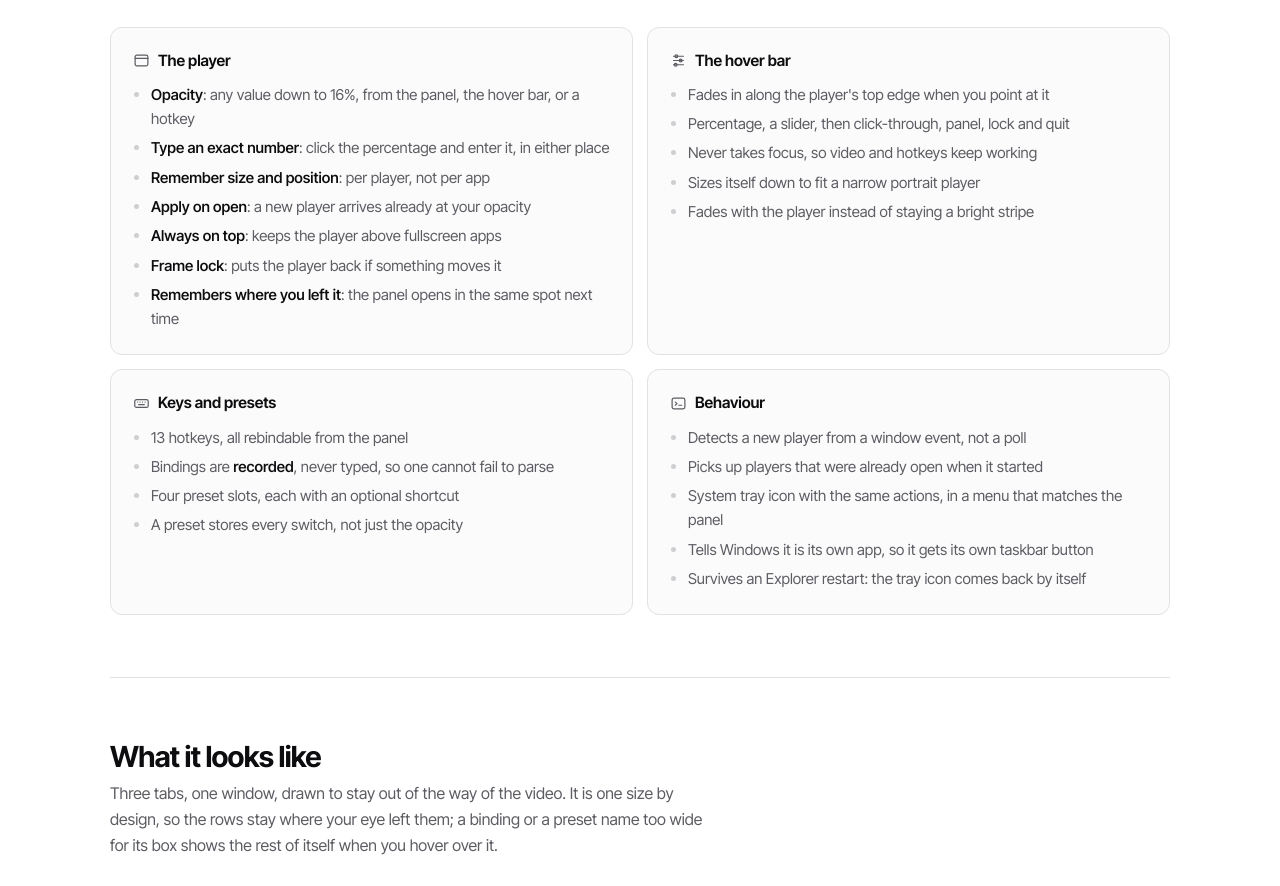
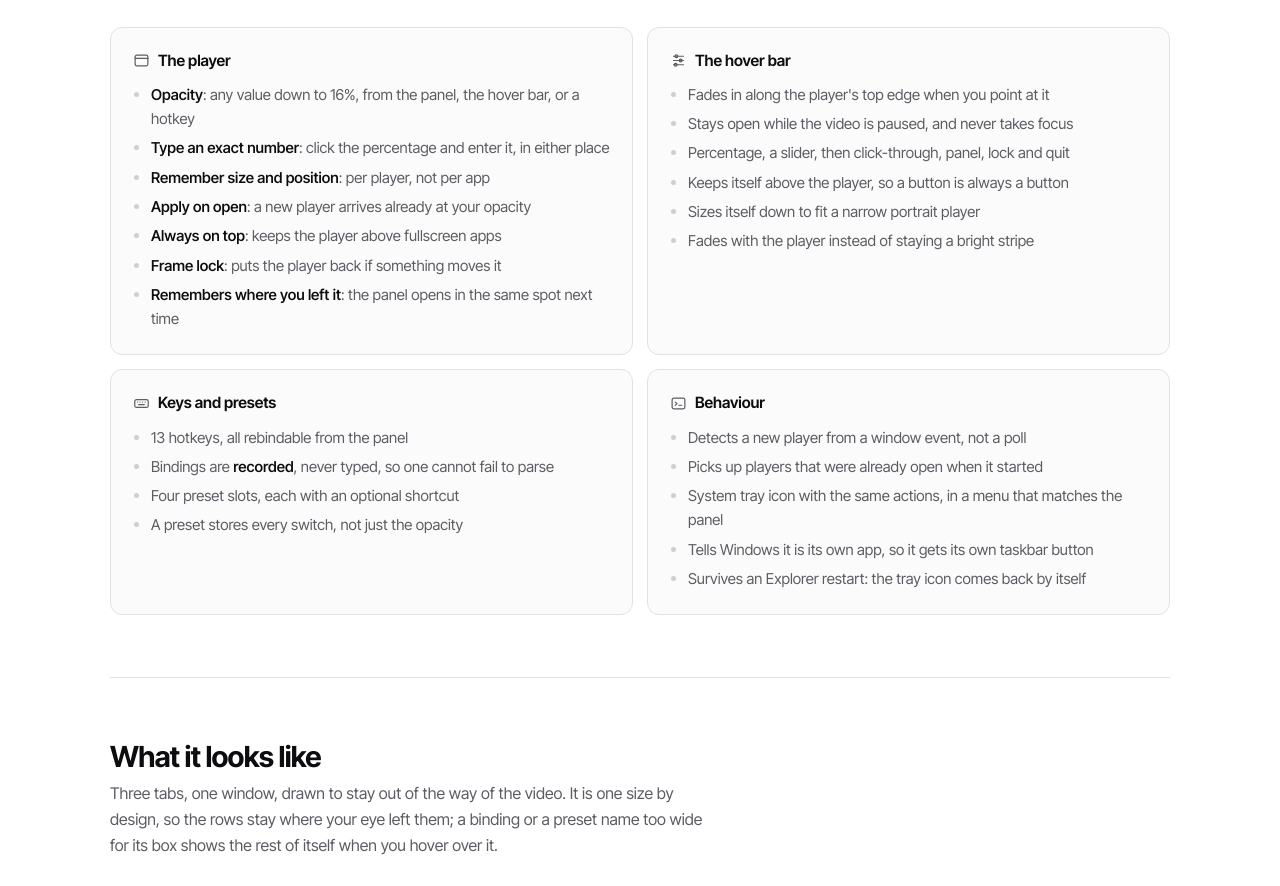
Before and after one commit to LvSpook/pipfade, a plain HTML site: page docs/index.html in a window 1280 px wide. Shown: the part 1069-1955 px from the top of the page. Drawn offline with Linux system fonts and the light colour scheme.

Commit message:
A bar you can actually press, and one that stays while the video is paused

```diff
--- a/docs/index.html
+++ b/docs/index.html
@@ -146,8 +146,9 @@
           <h3><svg class="icon ico" aria-hidden="true"><use href="#i-sliders"/></svg> The hover bar</h3>
           <ul>
             <li>Fades in along the player's top edge when you point at it</li>
+            <li>Stays open while the video is paused, and never takes focus</li>
             <li>Percentage, a slider, then click-through, panel, lock and quit</li>
-            <li>Never takes focus, so video and hotkeys keep working</li>
+            <li>Keeps itself above the player, so a button is always a button</li>
             <li>Sizes itself down to fit a narrow portrait player</li>
             <li>Fades with the player instead of staying a bright stripe</li>
           </ul>
```
Also changed, not shown: 4 other files.
